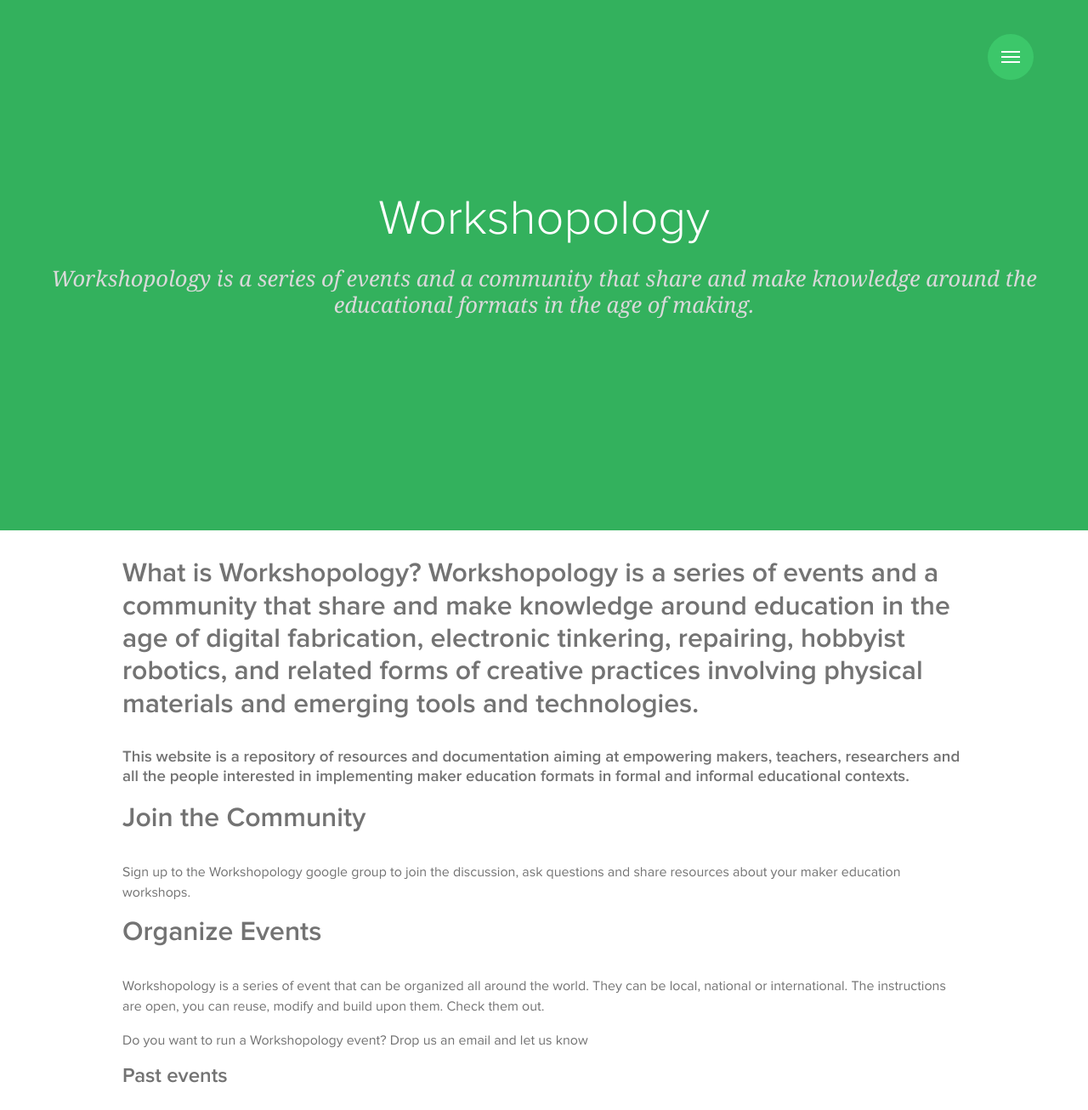
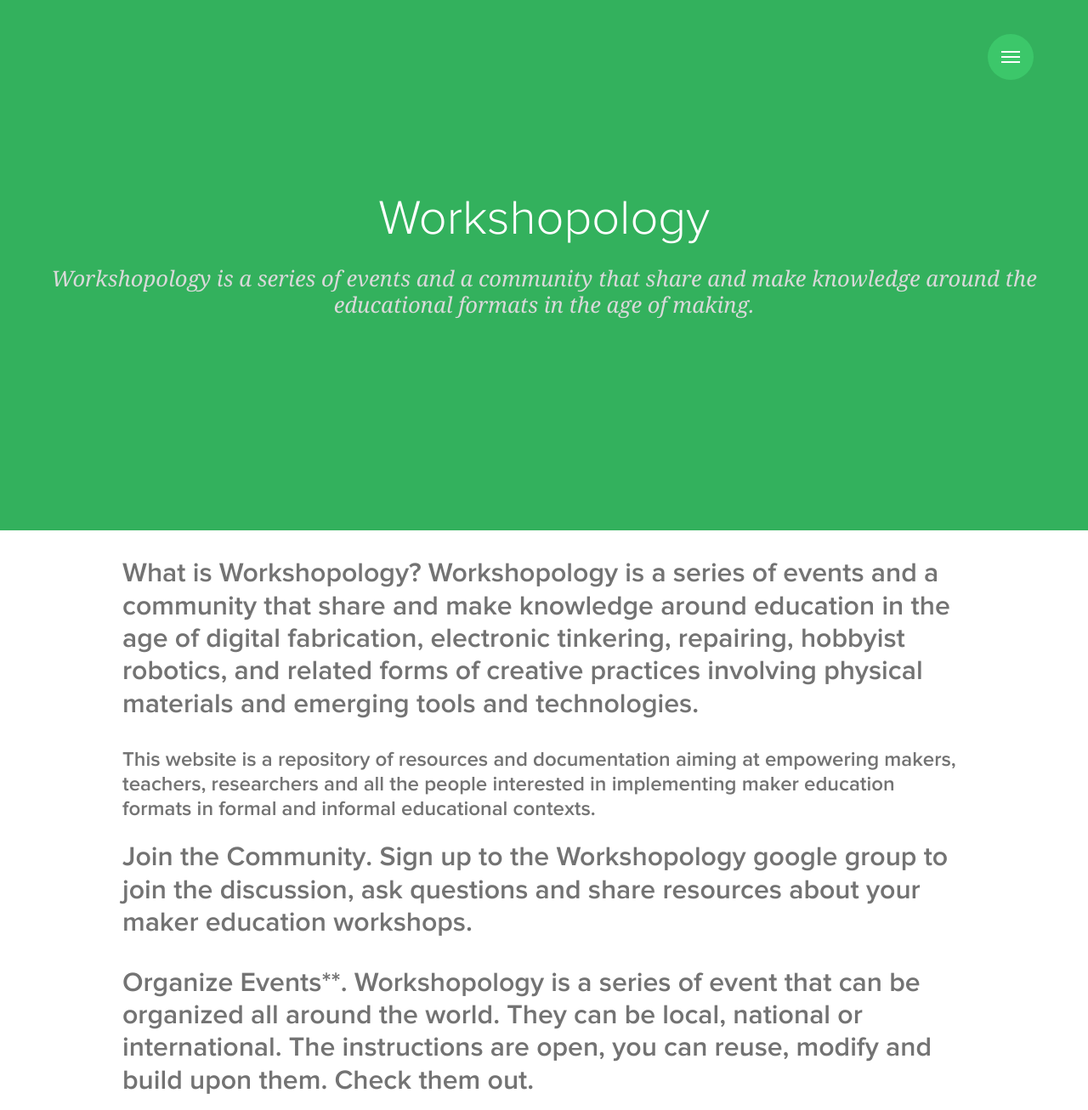
Before and after one commit to almostserena/workshopology-website-generator, a Jekyll site: the page built from index.md, in a window 1280 px wide. Shown: the top 1306 px of the page at 85% size. Built offline with Jekyll 4.4.1, drawn with Linux system fonts in a browser that asks for light colours; some web fonts are replaced.

Commit message:
fds
fdsfds

```diff
--- a/index.md
+++ b/index.md
@@ -4,19 +4,19 @@
 subtitle: Workshopology is a series of events and a community that share and make knowledge around the educational formats in the age of making.
 ---
 
+
+
 # What is Workshopology? Workshopology is a series of events and a community that share and make knowledge around education in the age of digital fabrication, electronic tinkering, repairing, hobbyist robotics, and related forms of creative practices involving physical materials and emerging tools and technologies.
 
-### This website is a repository of resources and documentation aiming at empowering makers, teachers, researchers and all the people interested in implementing maker education formats in formal and informal educational contexts.
+## This website is a repository of resources and documentation aiming at empowering makers, teachers, researchers and all the people interested in implementing maker education formats in formal and informal educational contexts.
 
 
 
-# **Join the Community**
+# **Join the Community**. Sign up to the Workshopology google group to join the discussion, ask questions and share resources about your maker education workshops.
 
-Sign up to the Workshopology google group to join the discussion, ask questions and share resources about your maker education workshops.
 
-# **Organize Events**
 
-Workshopology is a series of event that can be organized all around the world. They can be local, national or international. The instructions are open, you can reuse, modify and build upon them. Check them out.
+# Organize Events**. Workshopology is a series of event that can be organized all around the world. They can be local, national or international. The instructions are open, you can reuse, modify and build upon them. Check them out.
 
 Do you want to run a Workshopology event? Drop us an email and let us know
 
```
